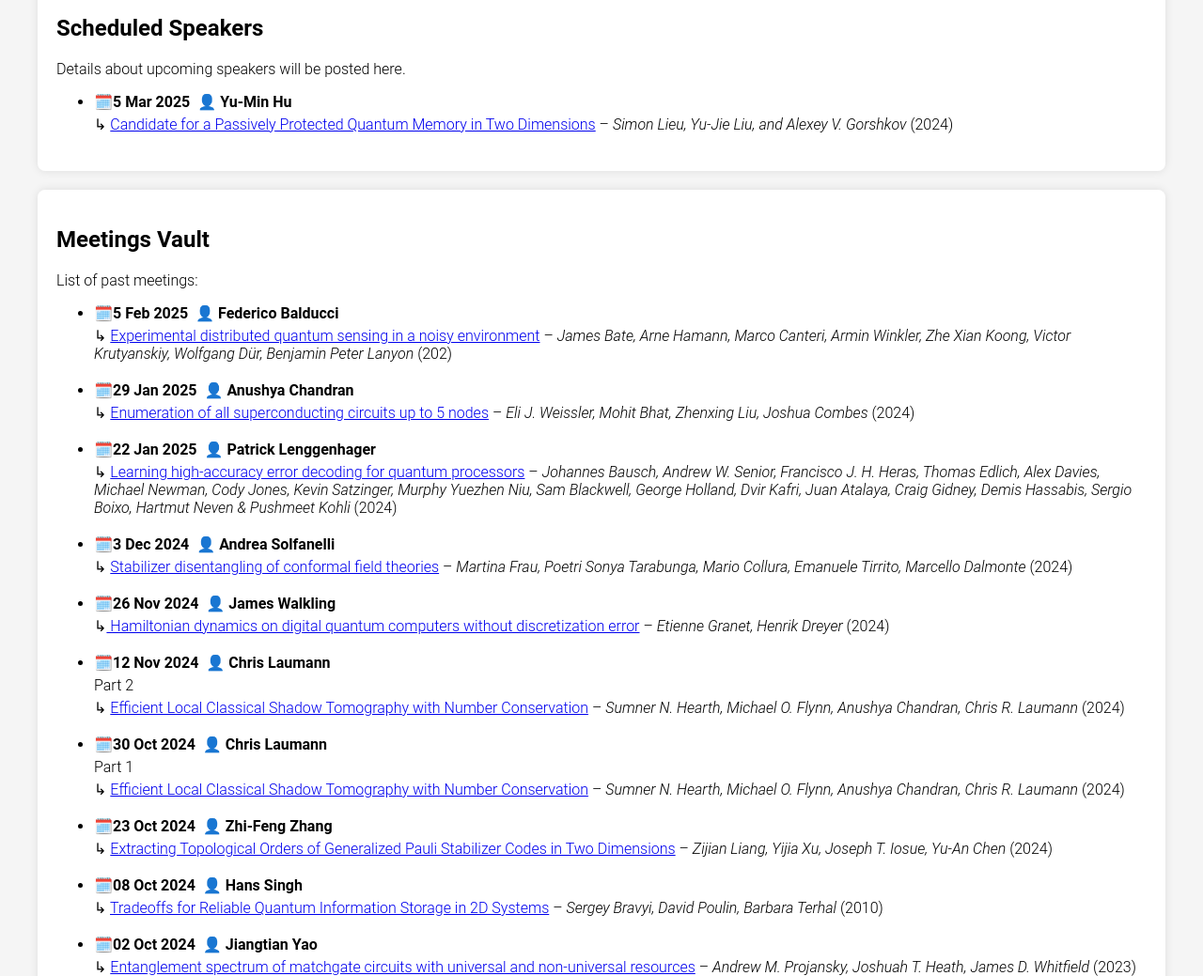
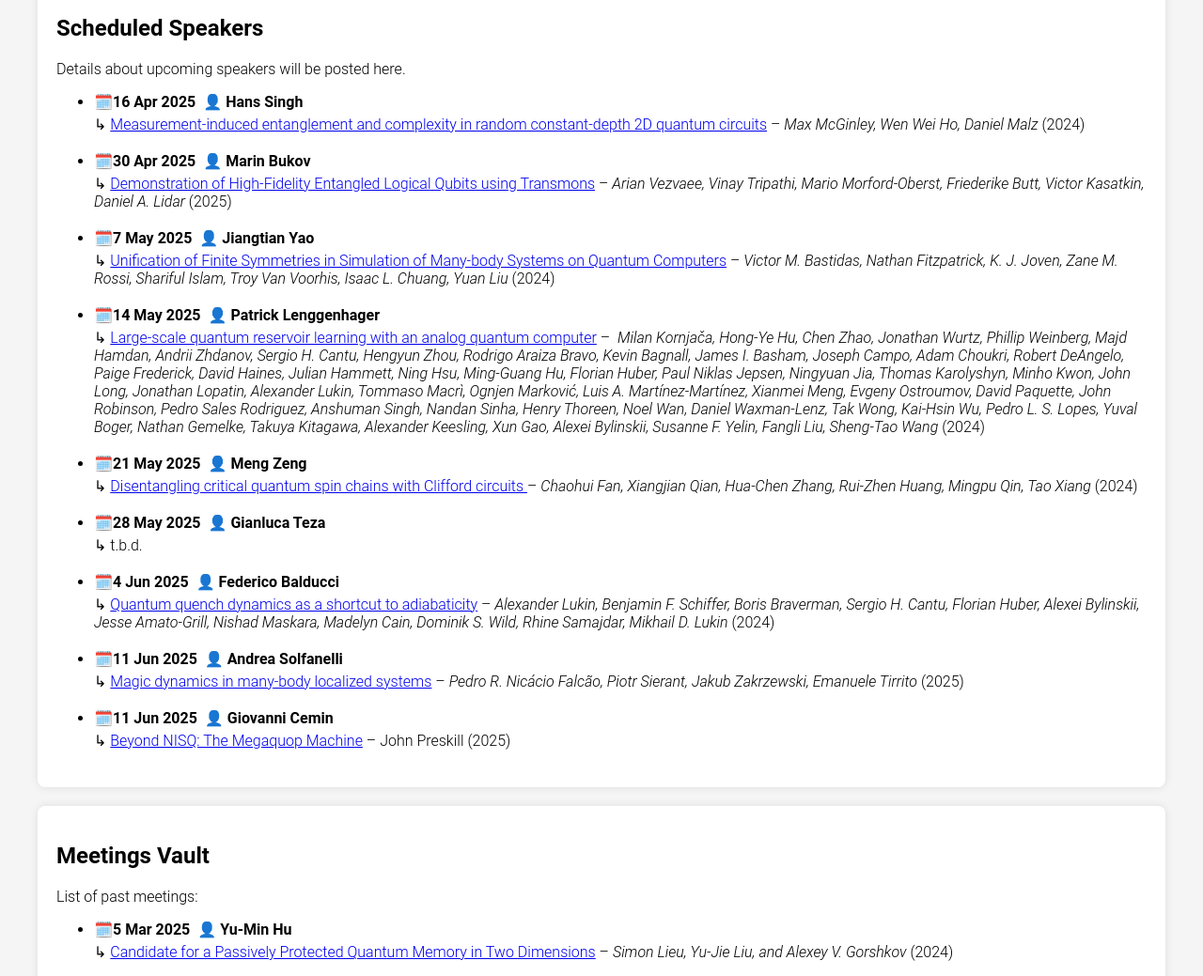
Before and after one commit to quantum-computing-journal-club/quantum-computing-journal-club.github.io, a plain HTML site: page index.html in a window 1280 px wide. Shown: the part 840-1879 px from the top of the page at 94% size. Drawn offline with Linux system fonts and the light colour scheme.

Commit message:
Update 2.04.2025

```diff
--- a/index.html
+++ b/index.html
@@ -76,14 +76,45 @@
       An email announcement is sent before each session with the paper, presenter, Zoom link
       and any changes to the meeting room.
     </section>
-
     <section id="scheduled-speakers">
         <h2>Scheduled Speakers</h2>
         <p>Details about upcoming speakers will be posted here.</p>
         <ul>
             <li>
-                <p><strong>🗓️5 Mar 2025 ️ 👤 Yu-Min Hu</strong></p>
-                <p>↳ <a target="_blank" rel="noopener noreferrer" href="https://journals.aps.org/prl/abstract/10.1103/PhysRevLett.133.030601">Candidate for a Passively Protected Quantum Memory in Two Dimensions</a> – <i>Simon Lieu, Yu-Jie Liu, and Alexey V. Gorshkov </i>(2024)</p>
+                <p><strong>🗓️16 Apr 2025 ️ 👤 Hans Singh</strong></p>
+                <p>↳ <a target="_blank" rel="noopener noreferrer" href="https://arxiv.org/abs/2410.23248">Measurement-induced entanglement and complexity in random constant-depth 2D quantum circuits</a> – <i>Max McGinley, Wen Wei Ho, Daniel Malz </i>(2024)</p>
+            </li>
+            <li>
+                <p><strong>🗓️30 Apr 2025 ️ 👤 Marin Bukov</strong></p>
+                <p>↳ <a target="_blank" rel="noopener noreferrer" href="https://arxiv.org/abs/2503.14472">Demonstration of High-Fidelity Entangled Logical Qubits using Transmons</a> – <i>Arian Vezvaee, Vinay Tripathi, Mario Morford-Oberst, Friederike Butt, Victor Kasatkin, Daniel A. Lidar </i>(2025)</p>
+            </li>
+            <li>
+                <p><strong>🗓️7 May 2025 ️ 👤 Jiangtian Yao</strong></p>
+                <p>↳ <a target="_blank" rel="noopener noreferrer" href="https://arxiv.org/abs/2411.05058">Unification of Finite Symmetries in Simulation of Many-body Systems on Quantum Computers</a> – <i>Victor M. Bastidas, Nathan Fitzpatrick, K. J. Joven, Zane M. Rossi, Shariful Islam, Troy Van Voorhis, Isaac L. Chuang, Yuan Liu </i>(2024)</p>
+            </li>
+            <li>
+                <p>🗓️<strong>14 May 2025 ️ 👤 Patrick Lenggenhager</strong></p>
+                <p>↳ <a target="_blank" rel="noopener noreferrer" href="https://arxiv.org/abs/2407.02553">Large-scale quantum reservoir learning with an analog quantum computer</a> – &nbsp;<i>Milan Kornjača, Hong-Ye Hu, Chen Zhao, Jonathan Wurtz, Phillip Weinberg, Majd Hamdan, Andrii Zhdanov, Sergio H. Cantu, Hengyun Zhou, Rodrigo Araiza Bravo, Kevin Bagnall, James I. Basham, Joseph Campo, Adam Choukri, Robert DeAngelo, Paige Frederick, David Haines, Julian Hammett, Ning Hsu, Ming-Guang Hu, Florian Huber, Paul Niklas Jepsen, Ningyuan Jia, Thomas Karolyshyn, Minho Kwon, John Long, Jonathan Lopatin, Alexander Lukin, Tommaso Macrì, Ognjen Marković, Luis A. Martínez-Martínez, Xianmei Meng, Evgeny Ostroumov, David Paquette, John Robinson, Pedro Sales Rodriguez, Anshuman Singh, Nandan Sinha, Henry Thoreen, Noel Wan, Daniel Waxman-Lenz, Tak Wong, Kai-Hsin Wu, Pedro L. S. Lopes, Yuval Boger, Nathan Gemelke, Takuya Kitagawa, Alexander Keesling, Xun Gao, Alexei Bylinskii, Susanne F. Yelin, Fangli Liu, Sheng-Tao Wang </i>(2024)</p>
+            </li>
+            <li>
+                <p><strong>🗓️21 May 2025 ️ 👤 Meng Zeng</strong></p>
+                <p>↳ <a target="_blank" rel="noopener noreferrer" href="https://arxiv.org/abs/2411.12683">Disentangling critical quantum spin chains with Clifford circuits </a>– <i>Chaohui Fan, Xiangjian Qian, Hua-Chen Zhang, Rui-Zhen Huang, Mingpu Qin, Tao Xiang </i>(2024)</p>
+            </li>
+            <li>
+                <p><strong>🗓️28 May 2025 ️ 👤 Gianluca Teza</strong></p>
+                <p>↳ t.b.d.</p>
+            </li>
+            <li>
+                <p><strong>🗓️4 Jun 2025 ️ 👤 Federico Balducci</strong></p>
+                <p>↳ <a target="_blank" rel="noopener noreferrer" href="https://arxiv.org/abs/2405.21019">Quantum quench dynamics as a shortcut to adiabaticity</a> – <i>Alexander Lukin, Benjamin F. Schiffer, Boris Braverman, Sergio H. Cantu, Florian Huber, Alexei Bylinskii, Jesse Amato-Grill, Nishad Maskara, Madelyn Cain, Dominik S. Wild, Rhine Samajdar, Mikhail D. Lukin </i>(2024)</p>
+            </li>
+            <li>
+                <p><strong>🗓️11 Jun 2025 ️ 👤 Andrea Solfanelli</strong></p>
+                <p>↳ <a target="_blank" rel="noopener noreferrer" href="https://arxiv.org/abs/2503.07468">Magic dynamics in many-body localized systems</a> – <i>Pedro R. Nicácio Falcão, Piotr Sierant, Jakub Zakrzewski, Emanuele Tirrito</i> (2025)</p>
+            </li>
+            <li>
+                <p><strong>🗓️11 Jun 2025 ️ 👤 Giovanni Cemin</strong></p>
+                <p>↳ <a target="_blank" rel="noopener noreferrer" href="https://arxiv.org/abs/2502.17368">Beyond NISQ: The Megaquop Machine</a> – John Preskill (2025)</p>
             </li>
         </ul>
     </section>
@@ -92,8 +123,12 @@
         <p>List of past meetings:</p>
         <ul>
             <li>
+                <p><strong>🗓️5 Mar 2025 ️ 👤 Yu-Min Hu</strong></p>
+                <p>↳ <a target="_blank" rel="noopener noreferrer" href="https://journals.aps.org/prl/abstract/10.1103/PhysRevLett.133.030601">Candidate for a Passively Protected Quantum Memory in Two Dimensions</a> – <i>Simon Lieu, Yu-Jie Liu, and Alexey V. Gorshkov </i>(2024)</p>
+            </li>
+            <li>
                 <p>🗓️<strong>5 Feb 2025 ️ 👤 Federico Balducci</strong></p>
-                <p>↳ <a target="_blank" rel="noopener noreferrer" href="https://arxiv.org/abs/2501.08940">Experimental distributed quantum sensing in a noisy environment</a> – <i>James Bate, Arne Hamann, Marco Canteri, Armin Winkler, Zhe Xian Koong, Victor Krutyanskiy, Wolfgang Dür, Benjamin Peter Lanyon</i> (202)</p>
+                <p>↳ <a target="_blank" rel="noopener noreferrer" href="https://arxiv.org/abs/2501.08940">Experimental distributed quantum sensing in a noisy environment</a> – <i>James Bate, Arne Hamann, Marco Canteri, Armin Winkler, Zhe Xian Koong, Victor Krutyanskiy, Wolfgang Dür, Benjamin Peter Lanyon</i> (2025)</p>
             </li>
             <li>
                 <p>🗓️<strong>29 Jan 2025 ️ 👤 Anushya Chandran</strong></p>
```
